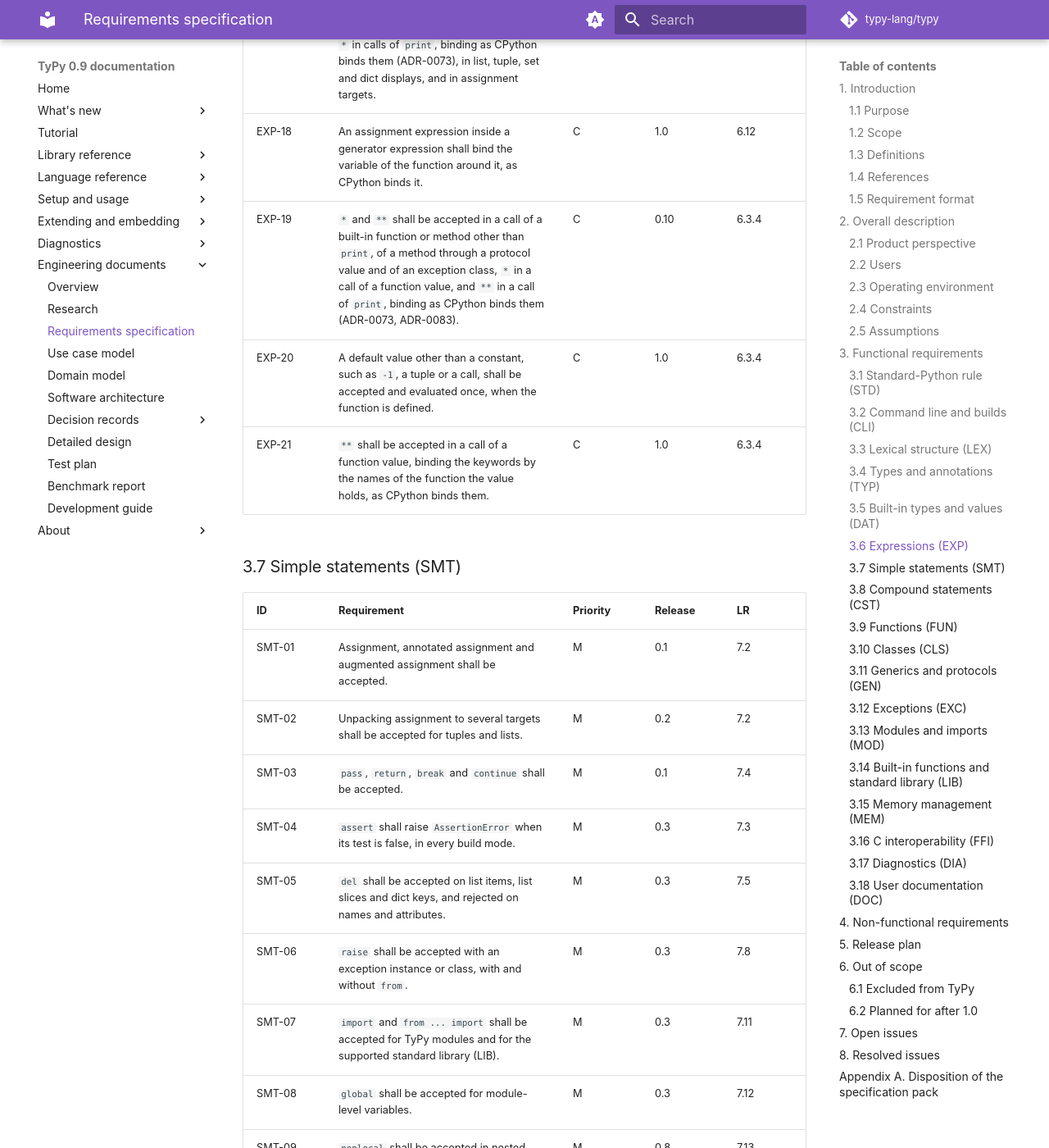
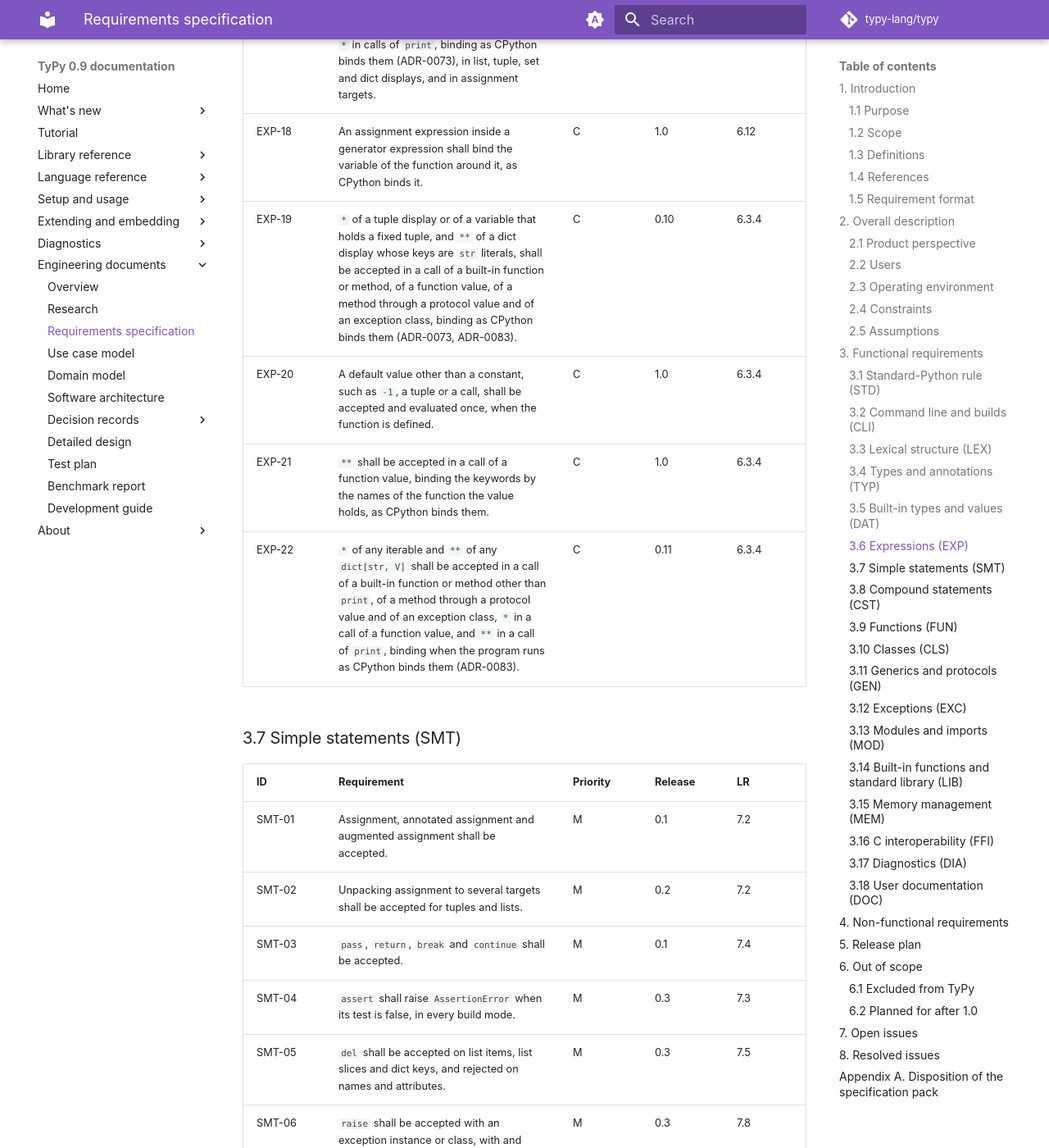
Before and after one commit to typy-lang/typy, an MkDocs documentation site: the page built from docs/requirements/srs.md, in a window 1280 px wide and 1400 px high, scrolled down 15063 px. Shown: the whole window at 82% size. Built offline with MkDocs 1.6.1 and Material for MkDocs 9.7.7, drawn with Linux system fonts in a browser that asks for light colours; comment, search, counter and statistics services are not loaded; some of the changed text lies outside the part shown.

Commit message:
Plan unpacking of values only the run knows in calls of builtins for 0.11

```diff
--- a/docs/requirements/srs.md
+++ b/docs/requirements/srs.md
@@ -249,9 +249,10 @@ formatter applies; Ruff's formatter is the project's recommendation.
 | EXP-16 | Calls with positional, keyword and default arguments shall be accepted, and default values shall be evaluated once, when the function is defined. | M | 0.1 | 6.3.4 |
 | EXP-17 | `*args` and `**kwargs` parameters with annotated element types shall be accepted, and so shall unpacking with `*` and `**` in calls of the program's functions, methods and classes and with `*` in calls of `print`, binding as CPython binds them (ADR-0073), in list, tuple, set and dict displays, and in assignment targets. | S | 0.9 | 8.7 |
 | EXP-18 | An assignment expression inside a generator expression shall bind the variable of the function around it, as CPython binds it. | C | 1.0 | 6.12 |
-| EXP-19 | `*` and `**` shall be accepted in a call of a built-in function or method other than `print`, of a method through a protocol value and of an exception class, `*` in a call of a function value, and `**` in a call of `print`, binding as CPython binds them (ADR-0073, ADR-0083). | C | 0.10 | 6.3.4 |
+| EXP-19 | `*` of a tuple display or of a variable that holds a fixed tuple, and `**` of a dict display whose keys are `str` literals, shall be accepted in a call of a built-in function or method, of a function value, of a method through a protocol value and of an exception class, binding as CPython binds them (ADR-0073, ADR-0083). | C | 0.10 | 6.3.4 |
 | EXP-20 | A default value other than a constant, such as `-1`, a tuple or a call, shall be accepted and evaluated once, when the function is defined. | C | 1.0 | 6.3.4 |
 | EXP-21 | `**` shall be accepted in a call of a function value, binding the keywords by the names of the function the value holds, as CPython binds them. | C | 1.0 | 6.3.4 |
+| EXP-22 | `*` of any iterable and `**` of any `dict[str, V]` shall be accepted in a call of a built-in function or method other than `print`, of a method through a protocol value and of an exception class, `*` in a call of a function value, and `**` in a call of `print`, binding when the program runs as CPython binds them (ADR-0083). | C | 0.11 | 6.3.4 |
 
 ### 3.7 Simple statements (SMT)
 
@@ -575,8 +576,8 @@ cache, unless a row says otherwise.
 | 0.7 | | macOS AArch64 as host and target; LLVM built and pinned by TyPy for every host |
 | 0.8 | Functions as values: nested functions and closures, `lambda`, `nonlocal`, keyword-only and positional-only parameters, the `key` argument of `sorted`, `list.sort`, `min` and `max` | Attributes, tuple items, captures and cells stored by decreasing alignment |
 | 0.9 | Generators: `yield` and `yield from`, generator functions of `Generator`, `Iterator` and `Iterable` types, generator expressions; classes with `__iter__` and `__next__` as iterators; `*args`, `**kwargs` and unpacking with `*` and `**` | Generator objects of one allocation |
-| 0.10 | `Sequence` and the other abstract collections; built-in functions, built-in types, class methods, protocol methods and functions of a module with defaults, `*args` or `**kwargs` as values; `map`, `filter` and `callable`; decorators of functions; unpacking in the calls of built-ins and function values; nested functions inside generic functions; `NamedTuple`; `type[C]` holding derived classes, `isinstance` with a class held in a variable, and `issubclass` | Per-thread stacks for libraries; a bill of materials, signing and provenance for each release; coverage gate at 96 percent |
-| 0.11 | `typing` names and aliases as values (TYP-18); nested functions with type parameters of their own (FUN-18); nested functions, methods and `lambda`s with defaults, `*args` or `**kwargs` as values (FUN-19) | No benchmark program slower than CPython 3.15; the share of a `mypy --strict` corpus TyPy compiles; the concurrency model settled (OI-31) |
+| 0.10 | `Sequence` and the other abstract collections; built-in functions, built-in types, class methods, protocol methods and functions of a module with defaults, `*args` or `**kwargs` as values; `map`, `filter` and `callable`; decorators of functions; unpacking written out in full in the calls of built-ins and function values; nested functions inside generic functions; `NamedTuple`; `type[C]` holding derived classes, `isinstance` with a class held in a variable, and `issubclass` | Per-thread stacks for libraries; a bill of materials, signing and provenance for each release; coverage gate at 96 percent |
+| 0.11 | `typing` names and aliases as values (TYP-18); nested functions with type parameters of their own (FUN-18); nested functions, methods and `lambda`s with defaults, `*args` or `**kwargs` as values (FUN-19); unpacking of any iterable and dict in the calls of built-ins and function values (EXP-22) | No benchmark program slower than CPython 3.15; the share of a `mypy --strict` corpus TyPy compiles; the concurrency model settled (OI-31) |
 | 0.12 | | The benchmark suite within 5 times C |
 | 0.13 | Generics: `*Ts` and `**P`, defaults of type parameters, generic exceptions and protocols, type parameters on special methods; `ctypes` callbacks, headers and the rest of `ctypes` | |
 | 0.14 | The rest of the class rules (CLS-28 to CLS-37) and of named tuples (CLS-43); method decorators; classes and `type[C]` values as callables; positional class patterns through a variable; structural abstract collections for classes of the program | |
```
Also changed, not shown: other parts of docs/requirements/srs.md (+1 -1 lines), CHANGELOG.md (+4 -2 lines), docs/design/detailed-design.md (+2 -2 lines), docs/reference/functions.md (+2 -2 lines), docs/testing/test-plan.md (+3 -2 lines), 10 other files.
